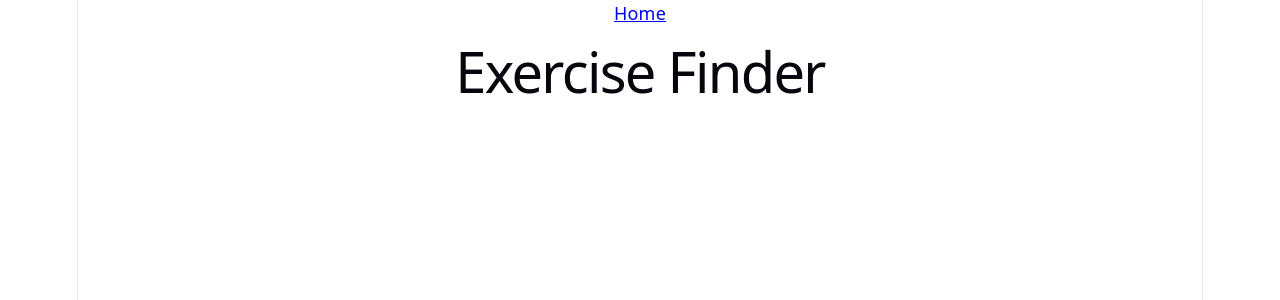
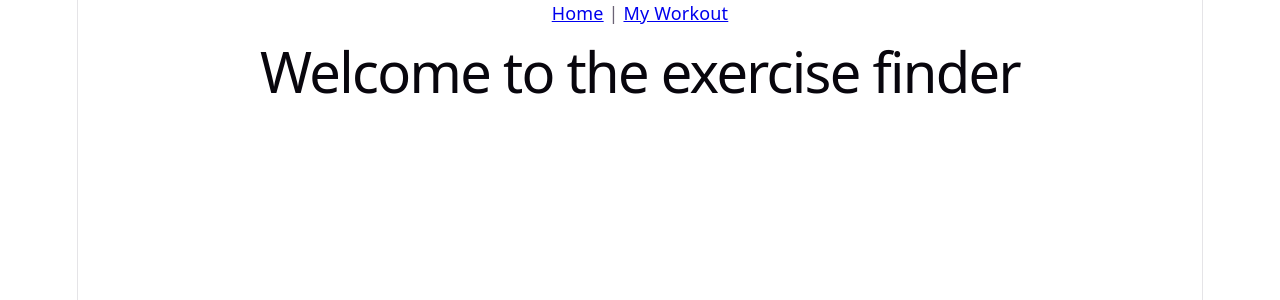
Before and after one commit to vestanja/Fitness_Exercise_Finder, a React (Vite) app in the folder fitness-exercise-finder/: page / in a window 1280 px wide. Shown: the top 300 px of the page. Built offline with nearby package versions, Linux system fonts and the light colour scheme.

Commit message:
Added routing between pages

```diff
--- a/fitness-exercise-finder/src/App.jsx
+++ b/fitness-exercise-finder/src/App.jsx
@@ -1,11 +1,21 @@
 import {BrowserRouter} from "react-router-dom";
+import {Routes, Route} from "react-router-dom";
 import NavigationBar from "./components/NavigationBar";
+
+import Home from "./pages/Home";
+import Workout from "./pages/Workout";
+import ExerciseDetails from "./pages/ExerciseDetails";
 
 function App() {
     return (
     <BrowserRouter>
         <NavigationBar />
-        <h1>Exercise Finder</h1>
+
+        <Routes>
+          <Route path="/" element={<Home />} />
+          <Route path="/workout" element={<Workout />} />
+          <Route path="/exercises/:id" element={<ExerciseDetails />} />
+        </Routes>
     </BrowserRouter >
     );
 }
--- a/fitness-exercise-finder/src/components/NavigationBar.jsx
+++ b/fitness-exercise-finder/src/components/NavigationBar.jsx
@@ -4,6 +4,8 @@ function NavigationBar() {
     return (
         <nav>
             <Link to="/">Home</Link>
+            {" | "}
+            <Link to="/workout">My Workout</Link>
         </nav>
     );
 }
--- a/fitness-exercise-finder/src/pages/Home.jsx
+++ b/fitness-exercise-finder/src/pages/Home.jsx
@@ -1,6 +1,5 @@
 function Home() {
-    return
-    <h1>Exercise Finder</h1>;
+    return <h1>Welcome to the exercise finder</h1>;
 }
 
 export default Home;
--- a/fitness-exercise-finder/src/pages/Workout.jsx
+++ b/fitness-exercise-finder/src/pages/Workout.jsx
@@ -1,6 +1,5 @@
 function Workout() {
-    return
-    <h1>My Workout</h1>;
+    return <h1>My Workout</h1>;
 }
 
 export default Workout;
```
